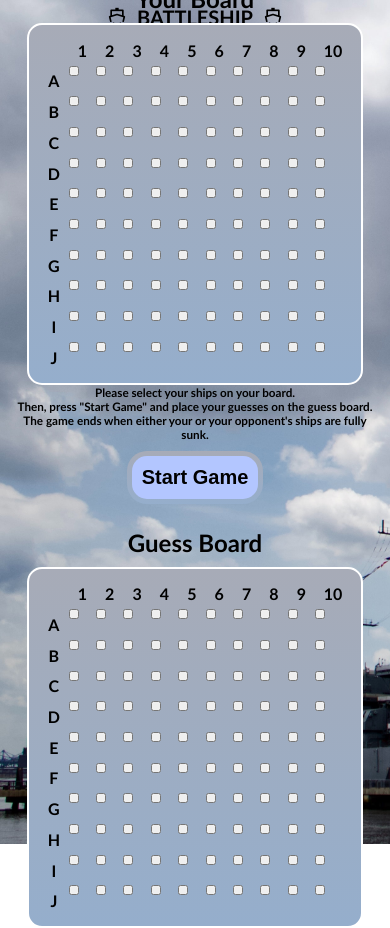
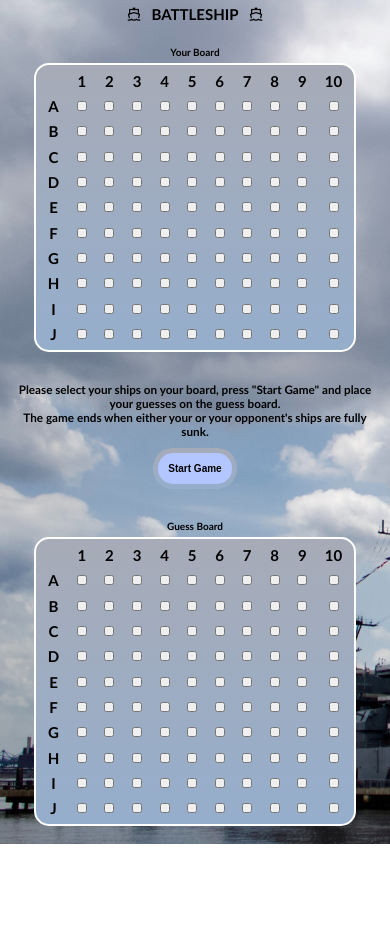
Before and after one commit to angaar96/Battleship, a plain HTML site: page index.html in a window 390 px wide. After the commit the page ends 844 px from the top, so only its background shows below. Drawn offline with nearby package versions, Linux system fonts and the light colour scheme.

Commit message:
fixed responsiveness

```diff
--- a/dist/main.dev.js
+++ b/dist/main.dev.js
@@ -25,7 +25,7 @@ allPlayerButtons.forEach(function (coordinate) {
 }); // Event listener to start the game
 
 var startGameButton = document.querySelector(".battleship-game__info__start-game-button");
-startGameButton.addEventListener("click", runGame); // gameLogic handles game logic - made into own function to allow removal of event listener when game is won or lost.
+startGameButton.addEventListener("click", runGame);
 
 function runGame() {
   // Lock ship choices in after "Start Game" is pressed.
@@ -33,7 +33,6 @@ function runGame() {
     coordinate.removeEventListener("click", chooseShips);
   });
   var gameLogTitle = document.querySelector(".battleship-game__info__log-title");
-  gameLogTitle.classList.toggle("display-log-title");
   startGameButton.classList.add("game-started"); // Store your ship choices.
 
   var playerShips = document.querySelectorAll(".ship-location-choice"); // Note this returns a node list. We need to use the spread operator to turn this into an array so that we can use the .filter or .map array iteration methods.
@@ -82,7 +81,6 @@ var handlePlayerGuess = function handlePlayerGuess(shipsArr, id, classList) {
     removeOpponentShip(shipsArr, id, classList);
     classList.toggle("ship-guess-choice-success");
     gameLogPlayer.style.color = "green";
-    gameLogPlayer.style.fontSize = "30px";
     gameLogPlayer.innerHTML = "<h3> You got a hit! </h3>";
   } else {
     classList.toggle("ship-guess-choice-fail");
@@ -93,7 +91,6 @@ var handlePlayerGuess = function handlePlayerGuess(shipsArr, id, classList) {
 
   if (shipsArr.length == 0) {
     gameLogPlayer.innerHTML = "<h3> Well Done. You have won Battleship! <br> Your grand prize is: Nothing. </h3>";
-    gameLogPlayer.style.fontSize = "30px";
     gameLogOpponent.innerHTML = "";
     playerGrid.style.visibility = "hidden";
     opponentGrid.style.visibility = "hidden";
@@ -129,7 +126,6 @@ var handleOpponentGuess = function handleOpponentGuess(shipsArr, playerBoardArra
     removePlayerShip(shipsArr, randomOpponentIdGuess);
     document.querySelector("#".concat(randomOpponentIdGuess)).classList.toggle("ship-guess-choice-success");
     gameLogOpponent.style.color = "red";
-    gameLogOpponent.style.fontSize = "30px";
     gameLogOpponent.innerHTML = "<h3> You opponent hit you! </h3>";
   } else {
     document.querySelector("#".concat(randomOpponentIdGuess)).classList.toggle("ship-guess-choice-fail");
@@ -141,7 +137,6 @@ var handleOpponentGuess = function handleOpponentGuess(shipsArr, playerBoardArra
   if (shipsArr.length == 0) {
     gameLogOpponent.innerHTML = "<h3> Oh no! All your ships are sunk and you have lost Battleship. <br> Better luck next time! </h3>";
     gameLogOpponent.style.color = "red";
-    gameLogOpponent.style.fontSize = "30px";
     gameLogPlayer.innerHTML = "";
     playerGrid.style.visibility = "hidden";
     opponentGrid.style.visibility = "hidden";
--- a/index.html
+++ b/index.html
@@ -144,15 +144,13 @@
     </div>
     <div class = "battleship-game__info">
       <h3 class = "battleship-game__info__header">
-        Please select your ships on your board. <br>
-        Then, press "Start Game" and place your guesses on the guess board.<br>
+        Please select your ships on your board, press "Start Game" and place your guesses on the guess board.<br>
         The game ends when either your or your opponent's ships are fully sunk.<br>
       </h3>
       <button class = "battleship-game__info__start-game-button"> Start Game </button>
-      <h2 class = "battleship-game__info__log-title" id = "battleship-game__info__log-title">  Game Log <i class="far fa-clipboard"></i> :  </h2>
       <div class = "battleship-game__info__log-content-player"> </div>
       <div class = "battleship-game__info__log-content-opponent"> </div>
-      </div>
+    </div>
 
 <!-- GUESSES GRID -->
     <div class = "battleship-game__Guess-board-container">
@@ -285,4 +283,5 @@
   </section>
   <script src="main.js"> </script>
 </body>
+
 </html>
--- a/main.js
+++ b/main.js
@@ -22,16 +22,12 @@ allPlayerButtons.forEach(coordinate => {
 const startGameButton = document.querySelector(".battleship-game__info__start-game-button");
 startGameButton.addEventListener("click", runGame);
 
-// gameLogic handles game logic - made into own function to allow removal of event listener when game is won or lost.
-
-
 function runGame() {
   // Lock ship choices in after "Start Game" is pressed.
   allPlayerButtons.forEach(coordinate => {
     coordinate.removeEventListener("click", chooseShips);
   })
   let gameLogTitle = document.querySelector(".battleship-game__info__log-title");
-  gameLogTitle.classList.toggle("display-log-title");
   startGameButton.classList.add("game-started");
   // Store your ship choices.
   let playerShips = document.querySelectorAll(".ship-location-choice"); // Note this returns a node list. We need to use the spread operator to turn this into an array so that we can use the .filter or .map array iteration methods.
@@ -68,7 +64,6 @@ const handlePlayerGuess = (shipsArr, id, classList) => {
     removeOpponentShip(shipsArr, id, classList);
     classList.toggle("ship-guess-choice-success");
     gameLogPlayer.style.color = "green";
-    gameLogPlayer.style.fontSize = "30px";
     gameLogPlayer.innerHTML = "<h3> You got a hit! </h3>";
   } else {
     classList.toggle("ship-guess-choice-fail");
@@ -78,7 +73,6 @@ const handlePlayerGuess = (shipsArr, id, classList) => {
   // 3. If The array length is zero - They have no more ships left - they loose!
   if (shipsArr.length == 0) {
     gameLogPlayer.innerHTML = "<h3> Well Done. You have won Battleship! <br> Your grand prize is: Nothing. </h3>";
-    gameLogPlayer.style.fontSize = "30px";
     gameLogOpponent.innerHTML = "";
     playerGrid.style.visibility = "hidden";
     opponentGrid.style.visibility = "hidden"
@@ -114,7 +108,6 @@ const handleOpponentGuess = (shipsArr, playerBoardArray) => {
     removePlayerShip(shipsArr, randomOpponentIdGuess);
     document.querySelector(`#${randomOpponentIdGuess}`).classList.toggle("ship-guess-choice-success");
     gameLogOpponent.style.color = "red";
-    gameLogOpponent.style.fontSize = "30px";
     gameLogOpponent.innerHTML = "<h3> You opponent hit you! </h3>";
 
   } else {
@@ -126,7 +119,6 @@ const handleOpponentGuess = (shipsArr, playerBoardArray) => {
   if (shipsArr.length == 0) {
     gameLogOpponent.innerHTML = "<h3> Oh no! All your ships are sunk and you have lost Battleship. <br> Better luck next time! </h3>";
     gameLogOpponent.style.color = "red";
-    gameLogOpponent.style.fontSize = "30px";
     gameLogPlayer.innerHTML = "";
     playerGrid.style.visibility = "hidden";
     opponentGrid.style.visibility = "hidden"
--- a/styles.scss
+++ b/styles.scss
@@ -1,8 +1,8 @@
 $primary-font: 'Trebuchet MS', 'Lucida Sans Unicode', 'Lucida Grande', 'Lucida Sans';
 
 * {
-  margin: 0;
-  padding: 0;
+  margin: 0px;
+  padding: 0px;
 }
 
 body {
@@ -57,20 +57,16 @@ body {
     text-align: center;
     border: 2px solid white;
     background: linear-gradient(#A7ABB7, #95AECC);
-    padding: 10px;
+    padding: 13px;
     border-radius: 15px;
+    justify-items: center;
+    align-items: center;
   }
   &__Player-grid__buttons, &__Guess-grid__buttons {
     width: 30px;
     height: 30px;
   }
   &__Player-grid__labels, &__Guess-grid__labels {
-    text-align: center;
-    // width: 30px;
-    // height: 30px;
-    display: flex;
-    align-items: center;
-    justify-content: center;
     font-weight: bold;
     font-family: $primary-font;
   }
@@ -97,11 +93,6 @@ body {
     &__start-game-button:hover {
       opacity: 80%;
       transform: scale(1.1,1.1);
-    }
-    &__log-title {
-      margin-top: 50px;
-      font-size: 30px;
-      visibility: hidden;
     }
     &__log-content-opponent {
       font-size: 20px;
@@ -145,46 +136,72 @@ body {
     flex-direction: column;
     width: 100vw;
     justify-content: center;
-    align-items: center;
   &__Player-grid, &__Guess-grid {
-    border: 2px solid white;
-    background: linear-gradient(#A7ABB7, #95AECC);
-    padding: 10px;
-    border-radius: 15px;
+    padding: 3px;
+    width: 90vw;
+    height: 33vh;
+    grid-gap: 0px;
+  }
+  &__headers {
+    margin-bottom: 5px;
+    font-size: 20px;
+    font-weight: bolder;
+  }
+  &__Player-grid__buttons, &__Guess-grid__buttons {
+    width: 20px;
+    height: 20px;
+  }
+  &__Player-grid__labels, &__Guess-grid__labels {
+    font-size: 25px;
+  }
+  &__info {
+    justify-content: center;
+    font-size: 18px;
+    height: 20vh;
+    &__start-game-button {
+      font-size: 20px;
+      background: linear-gradient(#b3c6ff, #b3c6ff) padding-box, linear-gradient(#A7ABB7, #95AECC) border-box;
+    }
+    &__log-content-opponent {
+      font-size: 20px;
+      margin-top: 0px;
+    }
+    &__log-content-player {
+      font-size: 20px;
+      margin-top: 0px;
+    }
+    }
+  }
+  .battleship-title {
+    &__text, &__icon-1, &__icon-2 {
+      font-size: 25px;
+    }
+  }
+}
+
+@media only screen and (max-width: 500px) {
+  body {
+    justify-content: space-around;
+  }
+  .battleship-game {
+  &__Player-grid, &__Guess-grid {
     width: 80vw;
-    height: 40vh;
-    grid-gap: 0px;
+  }
+  &__headers {
+    font-size: 10px;
   }
   &__Player-grid__buttons, &__Guess-grid__buttons {
     width: 10px;
     height: 10px;
   }
+  &__Player-grid__labels, &__Guess-grid__labels {
+    font-size: 15px;
+  }
   &__info {
-    display: flex;
-    justify-content: center;
-    align-items: center;
-    flex-direction: column;
-    text-align: center;
-    font-family: $primary-font;
     font-size: 10px;
     &__start-game-button {
-      font-size: 20px;
-      height: auto;
-      width: auto;
-      border: 5px solid transparent;
-      border-radius: 20px;
-      padding: 10px;
-      font-weight: bold;
+      font-size: 10px;
       background: linear-gradient(#b3c6ff, #b3c6ff) padding-box, linear-gradient(#A7ABB7, #95AECC) border-box;
-    }
-    &__start-game-button:hover {
-      opacity: 80%;
-      transform: scale(1.1,1.1);
-    }
-    &__log-title {
-      margin-top: 0px;
-      font-size: 20px;
-      visibility: hidden;
     }
     &__log-content-opponent {
       font-size: 10px;
@@ -195,17 +212,10 @@ body {
       margin-top: 0px;
     }
     }
-
   }
   .battleship-title {
-    display: flex;
-    align-items: center;
-    &__text {
-      font-family: $primary-font;
-    }
     &__text, &__icon-1, &__icon-2 {
-      font-size: 20px;
-      color: BLACK;
+      font-size: 15px;
     }
   }
 }
```
Also changed, not shown: styles.css.
